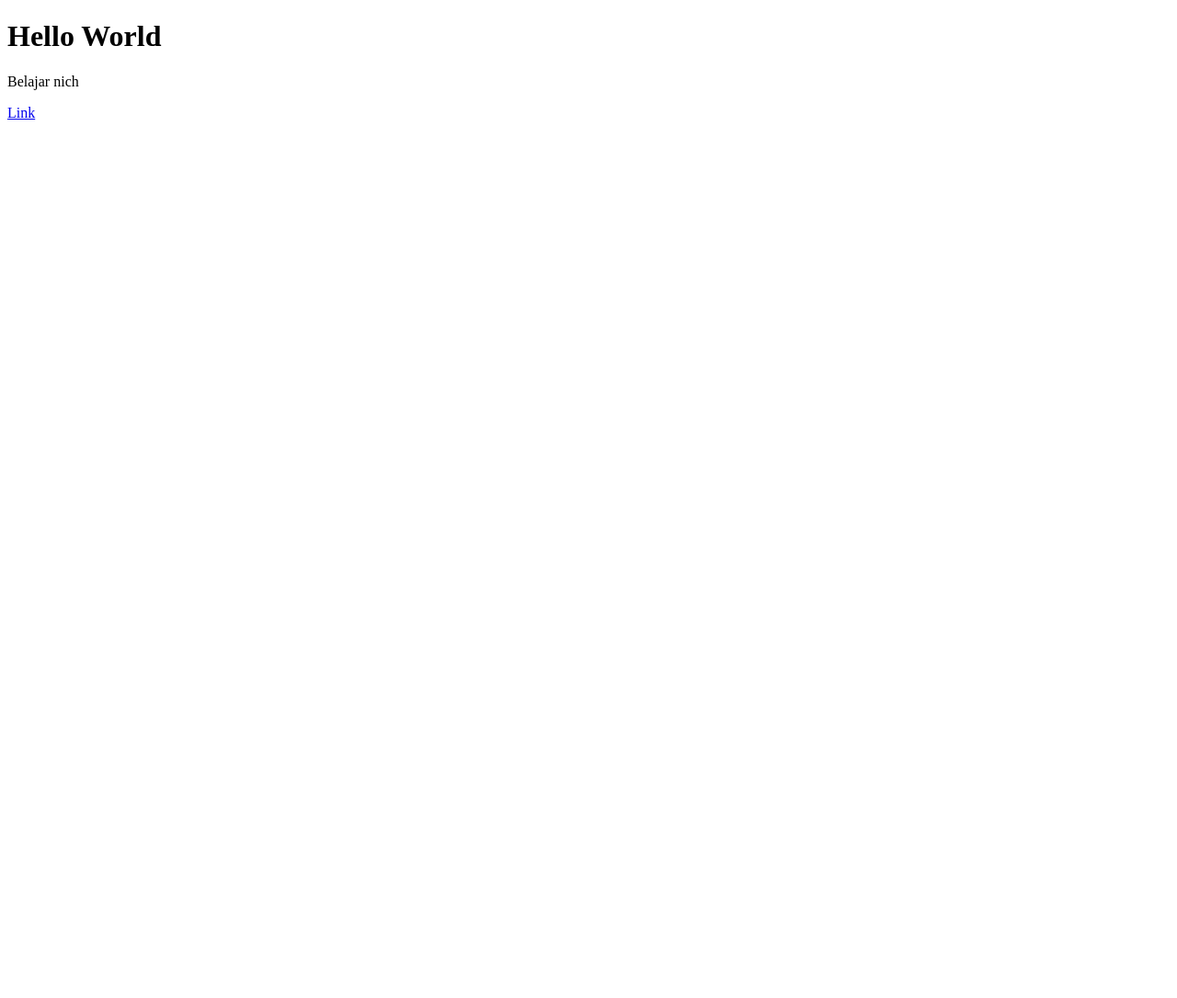
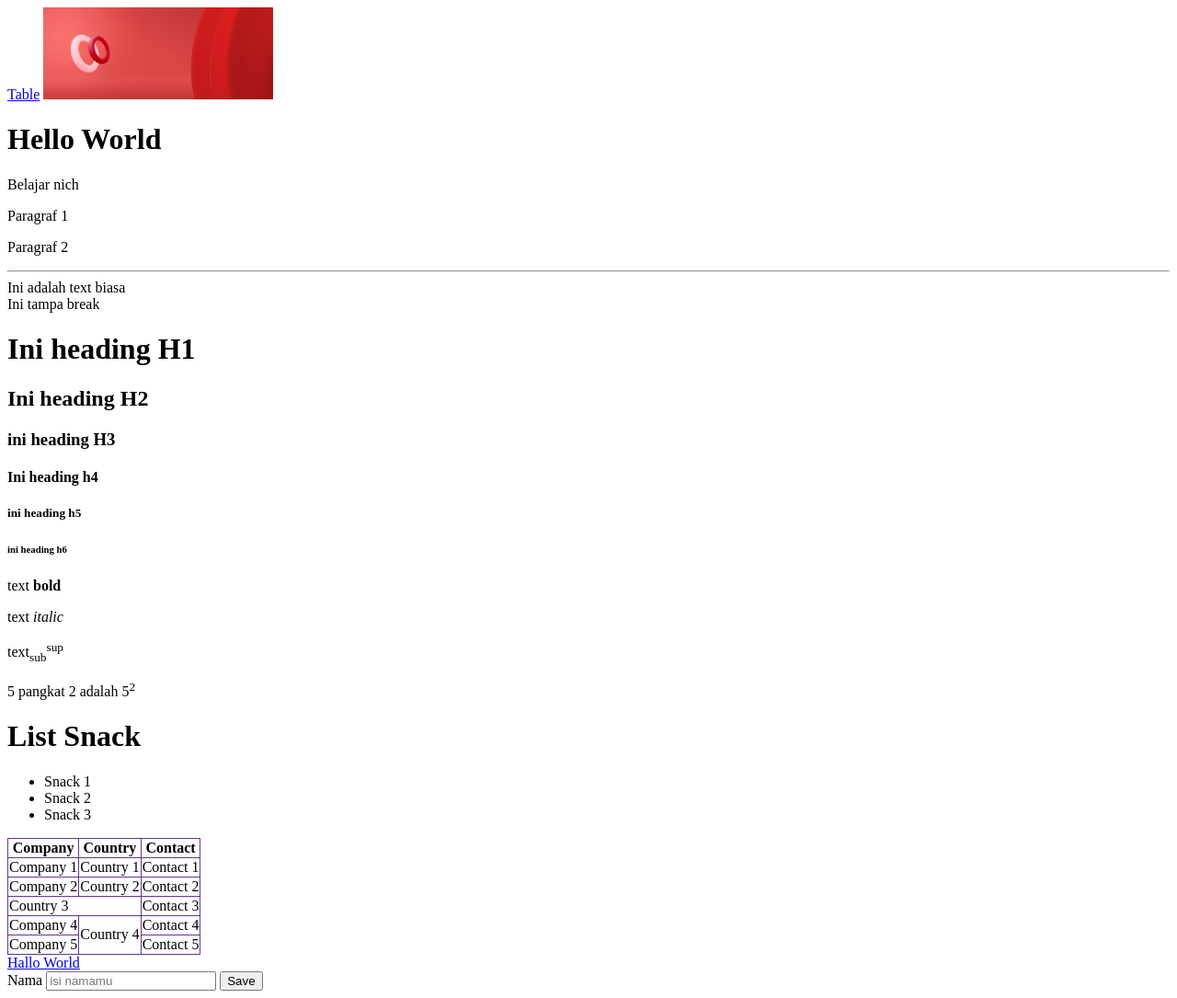
Before and after one commit to accandikasaputra/belajar, a plain HTML site: page index.html in a window 1280 px wide. Shown: the whole page at 92% size. Before the commit the page ends 800 px from the top, so only its background shows below. Drawn offline with Linux system fonts and the light colour scheme.

Commit message:
week 1 day 2

```diff
--- a/index.html
+++ b/index.html
@@ -4,10 +4,92 @@
     <meta charset="UTF-8">
     <meta name="viewport" content="width=device-width, initial-scale=1.0">
     <title>Hello World</title>
+    <style>
+        table{
+            border: 1px solid black;
+            border-collapse: collapse;
+        }
+        th,td{
+            border: 1px solid rebeccapurple;
+            border-collapse: collapse;
+        }
+    </style>
 </head>
 <body>
-    <h1> Hello World </h1>
+    <a href="#table1">Table</a>
+    <img src="img\banner 1.png" alt="banner 1" height="100px">
+    <h1 id="hallo"> Hello World </h1>
     <p>Belajar nich</p>
-    <a href="instagram.com">Link</a>
+
+    <p>Paragraf 1</p>
+    <p>Paragraf 2</p>
+
+    <hr/>
+
+    Ini adalah text biasa
+
+    <br/>
+    Ini tampa break
+    <!-- Ini adalah komentar -->
+    <!-- Todo : abis ini di todo in ya-->
+
+    <h1>Ini heading H1</h1>
+    <h2>Ini heading H2</h2>
+    <h3>ini heading H3</h3>
+    <h4>Ini heading h4</h4>
+    <h5>ini heading h5</h5>
+    <h6>ini heading h6</h6>
+
+    <p>text <b>bold</b></p>
+    <p>text <i>italic</i></p>
+    <p>text<sub>sub</sub><sup>sup</sup></p>
+    <p>5 pangkat 2 adalah 5<sup>2</sup></p>
+
+    <h1>List Snack</h1>
+    <ul>
+        <li>Snack 1</li>
+        <li>Snack 2</li>
+        <li>Snack 3</li>
+    </ul>
+
+    <table id="table1">
+        <tr>
+            <th>Company</th>
+            <th>Country</th>
+            <th>Contact</th>
+        </tr>
+        <tr>
+            <td>Company 1</td>
+            <td>Country 1</td>
+            <td>Contact 1</td>
+        </tr>
+        <tr>
+            <td>Company 2</td>
+            <td>Country 2</td>
+            <td>Contact 2</td>
+        </tr>
+        <tr>
+            <td colspan="2">Country 3</td>
+            <td>Contact 3</td>
+        </tr>
+         <tr>
+            <td>Company 4</td>
+            <td rowspan="2">Country 4</td>
+            <td>Contact 4</td>
+        </tr>
+         <tr>
+            <td>Company 5</td>
+
+            <td>Contact 5</td>
+        </tr>
+
+    </table>
+    <a href="#hallo">Hallo World</a>
+    <form>
+        <label for="name">Nama</label>
+        <input type="text" name="name" id="name" placeholder="isi namamu">
+        <button type="submit">Save</button>
+
+    </form>
 </body>
 </html>
```
Also changed, not shown: form.html (added, +11 -0 lines), img/banner 1.png (added), img/banner 2.png (added).
